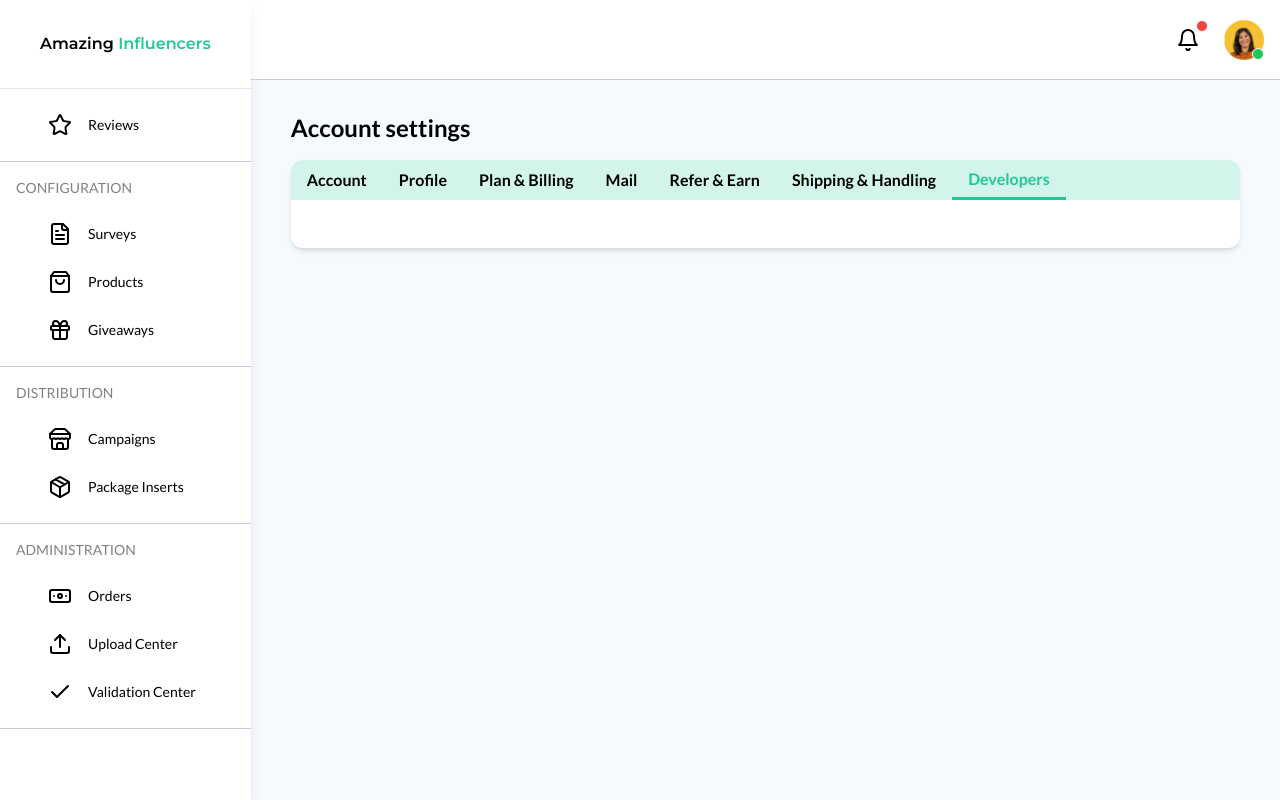
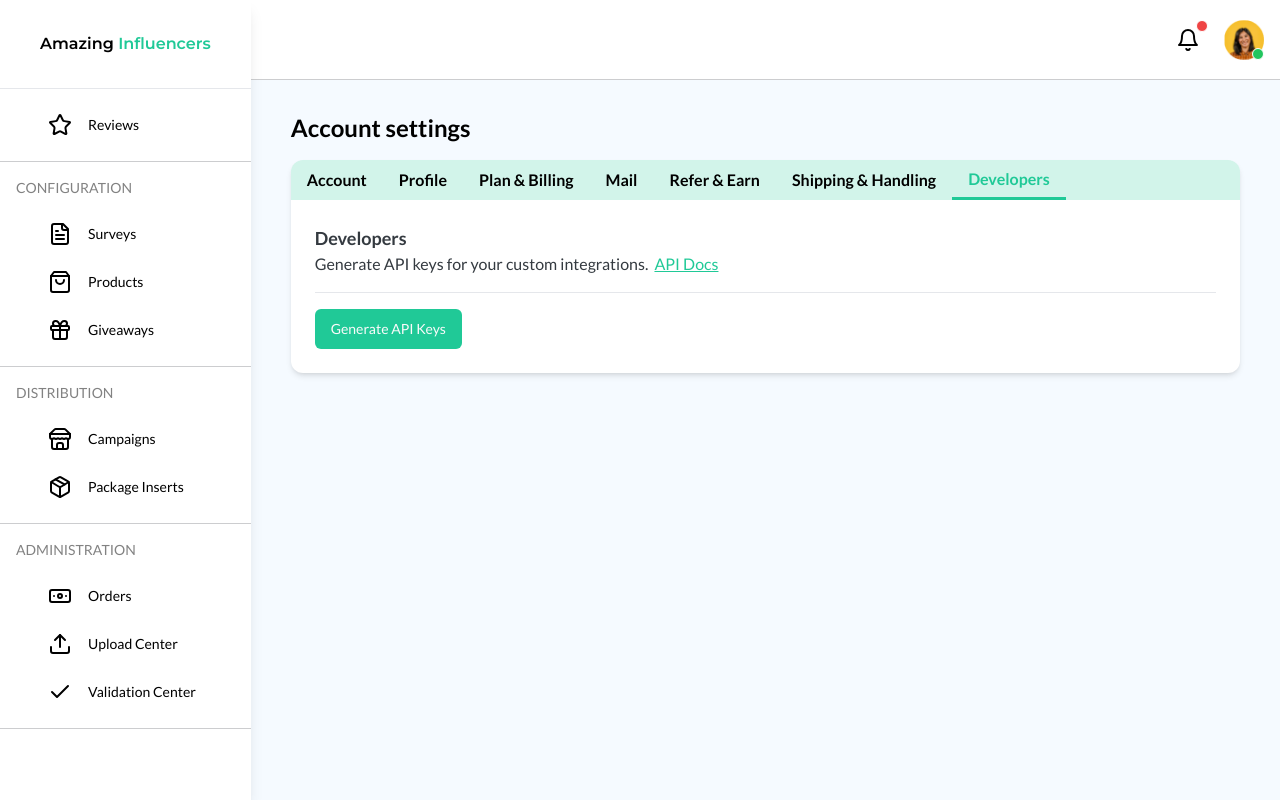
Before and after one commit to AjelmarMedina/amazing-influencers, a Next.js app: page /dashboard/settings/developers in a window 1280 px wide. Built offline with nearby package versions, Linux system fonts and the light colour scheme.

Commit message:
settings/developers

```diff
--- a/src/app/dashboard/settings/developers/page.tsx
+++ b/src/app/dashboard/settings/developers/page.tsx
@@ -1,5 +1,19 @@
+import { Button } from "@/components/ui/button";
+import Link from "next/link";
+
 export default function Page() {
   return (
-    <></>
+    <div>
+      <div>
+        <h2 className="font-bold text-lg">Developers</h2>
+        <p>
+          Generate API keys for your custom integrations. &nbsp;
+          <Link href={""} className="text-primary underline hover:text-primary/90">API Docs</Link></p>
+      </div>
+      <hr />
+      <Button className="self-start">
+        Generate API Keys
+      </Button>
+    </div>
   )
 }
--- a/src/app/dashboard/settings/layout.tsx
+++ b/src/app/dashboard/settings/layout.tsx
@@ -64,7 +64,10 @@
             </Button>
           ))}
         </header>
-        <div className="p-6 flex flex-col items-stretch">
+        <div className={cn("p-6 flex flex-col items-stretch text-[#343A40]",
+          "*:flex *:flex-col *:items-stretch *:space-y-4"
+          )}
+        >
           {children}
         </div>
       </section>
```
